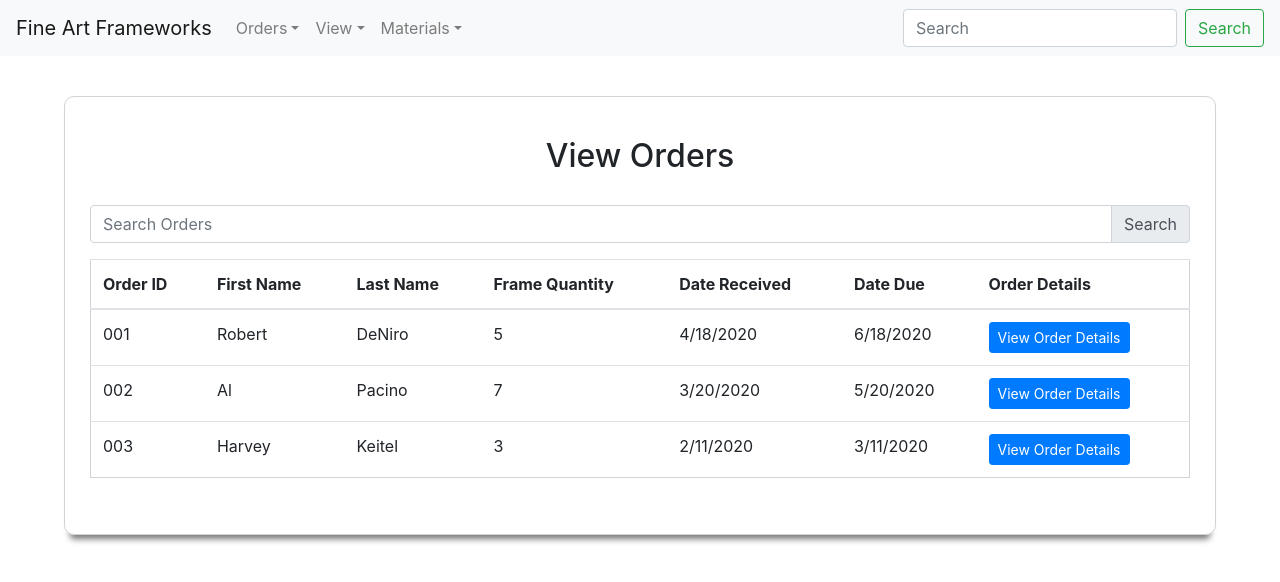
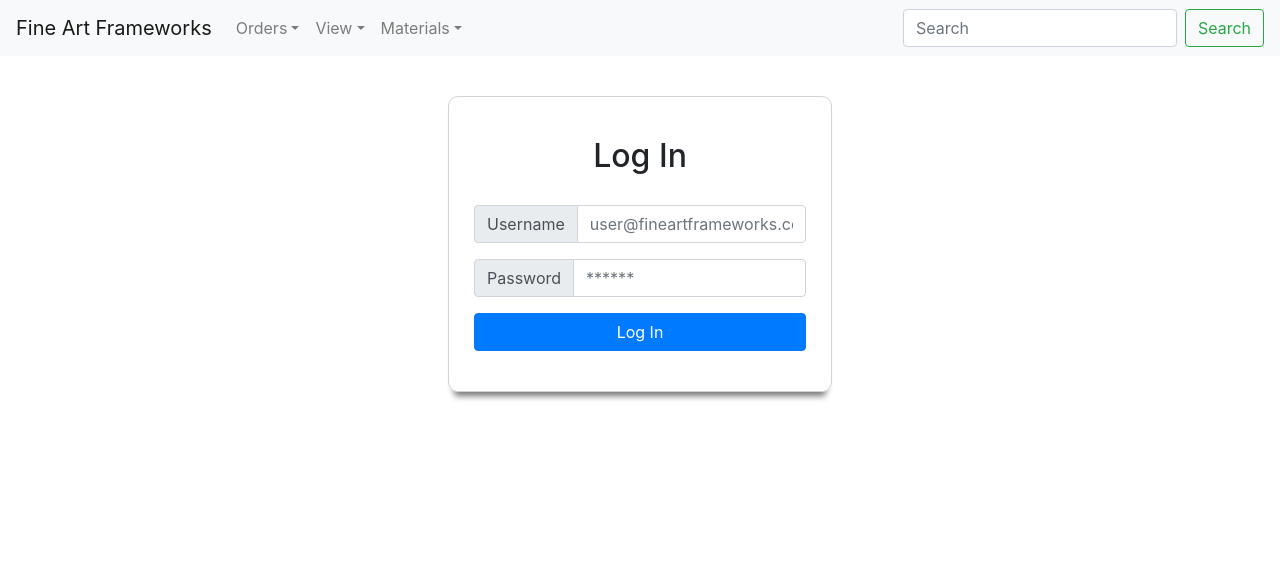
Before and after one commit to achatmajian/FineArtFrameworks-React, a React (Create React App) app: page / in a window 1280 px wide. Shown: the top 582 px of the page. Built offline with nearby package versions, Linux system fonts and the light colour scheme.

Commit message:
built login page

```diff
--- a/src/App.js
+++ b/src/App.js
@@ -11,6 +11,7 @@ import ViewMounting from "./components/view-mounting.js";
 import ViewSpacers from "./components/view-spacers.js";
 import ViewExtras from "./components/view-extras.js";
 import ViewOrders from "./components/view-orders.js";
+import LogIn from "./components/login.js";
 
 function App() {
   return (
@@ -25,7 +26,8 @@ function App() {
       {/* <ViewMounting /> */}
       {/* <ViewSpacers /> */}
       {/* <ViewExtras /> */}
-      <ViewOrders />
+      {/* <ViewOrders /> */}
+      <LogIn />
     </div>
   );
 }
--- /dev/null
+++ b/src/components/login.css
@@ -0,0 +1,30 @@
+.wrapper{
+    /* background-color: lightsteelblue;
+    height: 100%; */
+}
+
+.table-container {
+    border: 1px solid lightgrey;
+    border-radius: 10px;
+    padding: 40px;
+    margin-top: 40px;
+    max-width: 30%;
+    -webkit-box-shadow: 0 10px 6px -6px #777;
+    -moz-box-shadow: 0 10px 6px -6px #777;
+    box-shadow: 0 10px 6px -6px #777;
+}
+
+.page-title{
+    text-align: center;
+    margin-bottom: 30px;
+}
+
+.table{
+    border: 1px solid lightgrey;
+    border-radius: 10px;
+}
+
+#login-button{
+    width: 100%;
+    /* font-weight: bold; */
+}
--- /dev/null
+++ b/src/components/login.js
@@ -0,0 +1,49 @@
+import React from "react";
+import { Container, Row, Button, InputGroup, FormControl} from "react-bootstrap";
+import 'bootstrap/dist/css/bootstrap.css';
+import "./login.css";
+
+
+class LogIn extends React.Component {
+    render() {
+      return (
+        <div className="wrapper">
+        <Container className="table-container" fluid>
+          <h2 className="page-title">Log In</h2>
+          <Row>
+
+          <InputGroup className="mb-3">
+            <InputGroup.Prepend>
+                <InputGroup.Text id="basic-addon1">Username</InputGroup.Text>
+            </InputGroup.Prepend>
+            <FormControl
+                placeholder="user@fineartframeworks.com"
+                aria-label="user@fineartframeworks.com"
+                aria-describedby="basic-addon1"
+            />
+            </InputGroup>
+
+            <InputGroup className="mb-3">
+            <InputGroup.Prepend>
+                <InputGroup.Text id="basic-addon1">Password</InputGroup.Text>
+            </InputGroup.Prepend>
+            <FormControl
+                placeholder="******"
+                aria-label="******"
+                aria-describedby="basic-addon1"
+            />
+            </InputGroup>
+
+            <Button id="login-button" as="input" type="submit" value="Log In" />{' '}
+
+
+        </Row>
+</Container>
+</div>
+
+      );
+    }
+  }
+
+
+export default LogIn;
```
